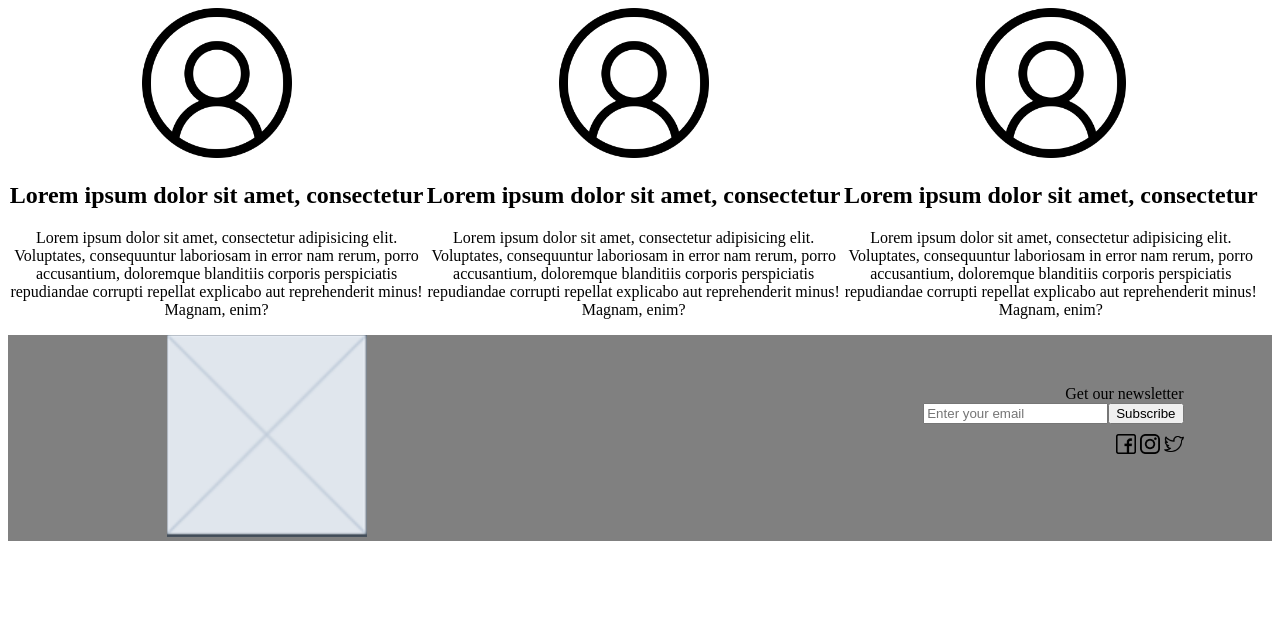
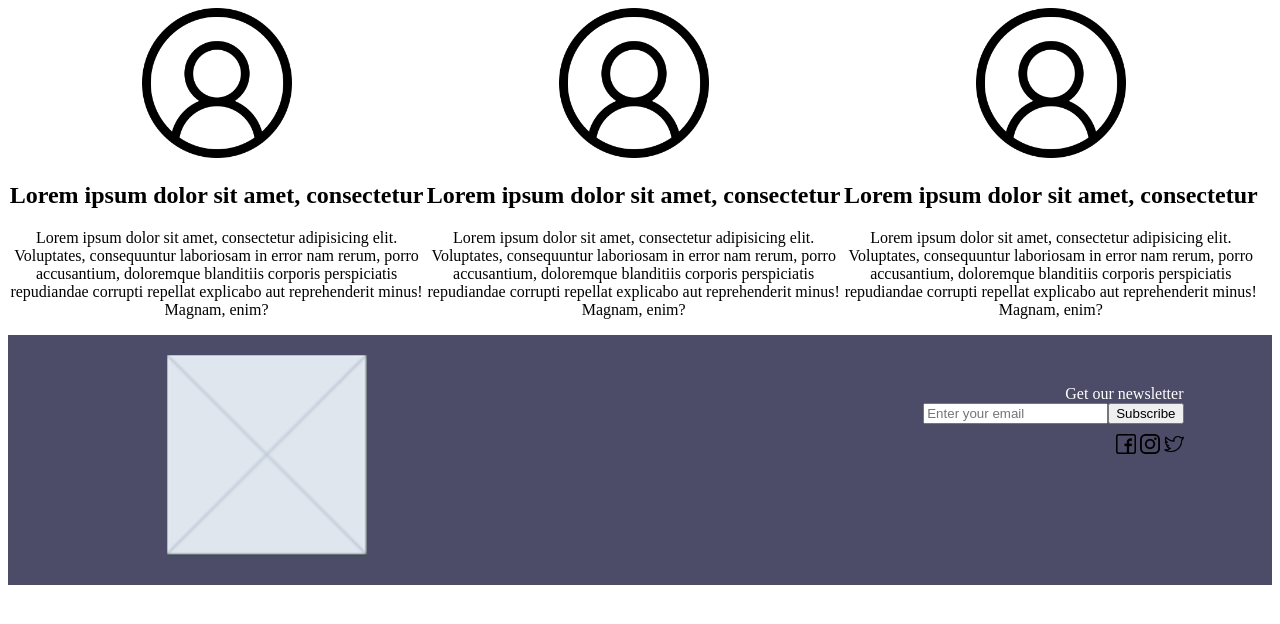
Before and after one commit to danielg-r/IDWBonus, a plain HTML site: page index.html in a window 1280 px wide. Drawn offline with Linux system fonts and the light colour scheme.

Commit message:
Final final commit

```diff
--- a/index.html
+++ b/index.html
@@ -29,10 +29,10 @@
         <footer class = "bonus__footer">
             <div class="row" :after>
                 <div class="column">
-                    <img src="img/cuadro1.png" alt="" width="200" style="margin-left: 100px;">
+                    <img src="img/cuadro1.png" alt="" width="200" style="margin-left: 100px; margin-top: 20px;">
                 </div>
                 <div class="column__contact">
-                    <label>Get our newsletter</label>
+                    <label class="label__contact">Get our newsletter</label>
                     <div class="text-center"><input type="email" placeholder="Enter your email"></input><button class="Subscribe">Subscribe</button></div>
                     <nav class="bonus__nav" style="margin-top: 10px;">
                         <span class="bonus__nav__icon"><img src="img/fb.png" alt="" width="20px"></span>
--- a/style.css
+++ b/style.css
@@ -17,5 +17,10 @@
     clear: both;
 }
 .bonus__footer {
-    background-color: gray;
+    background-color: rgb(76, 76, 104);
+    height: 250px;
 }
+
+.label__contact {
+  color: white;
+}
```
